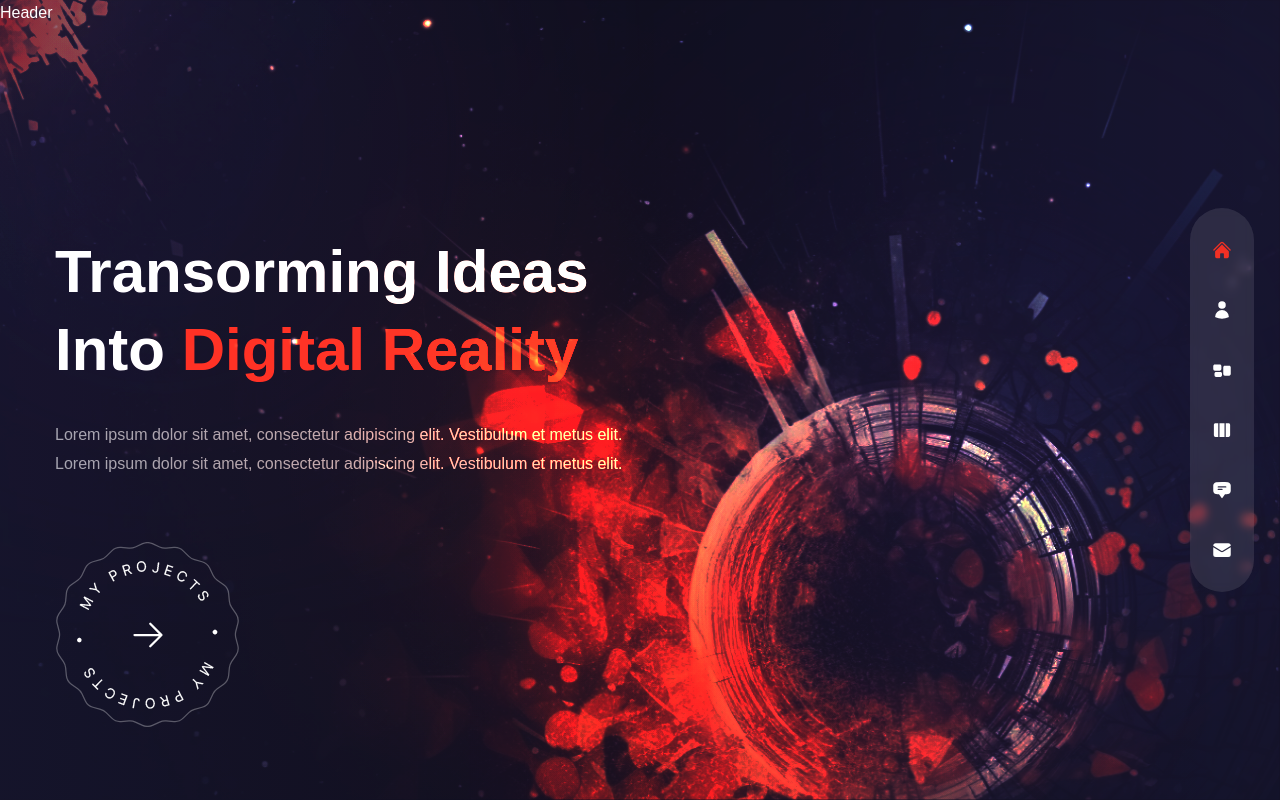
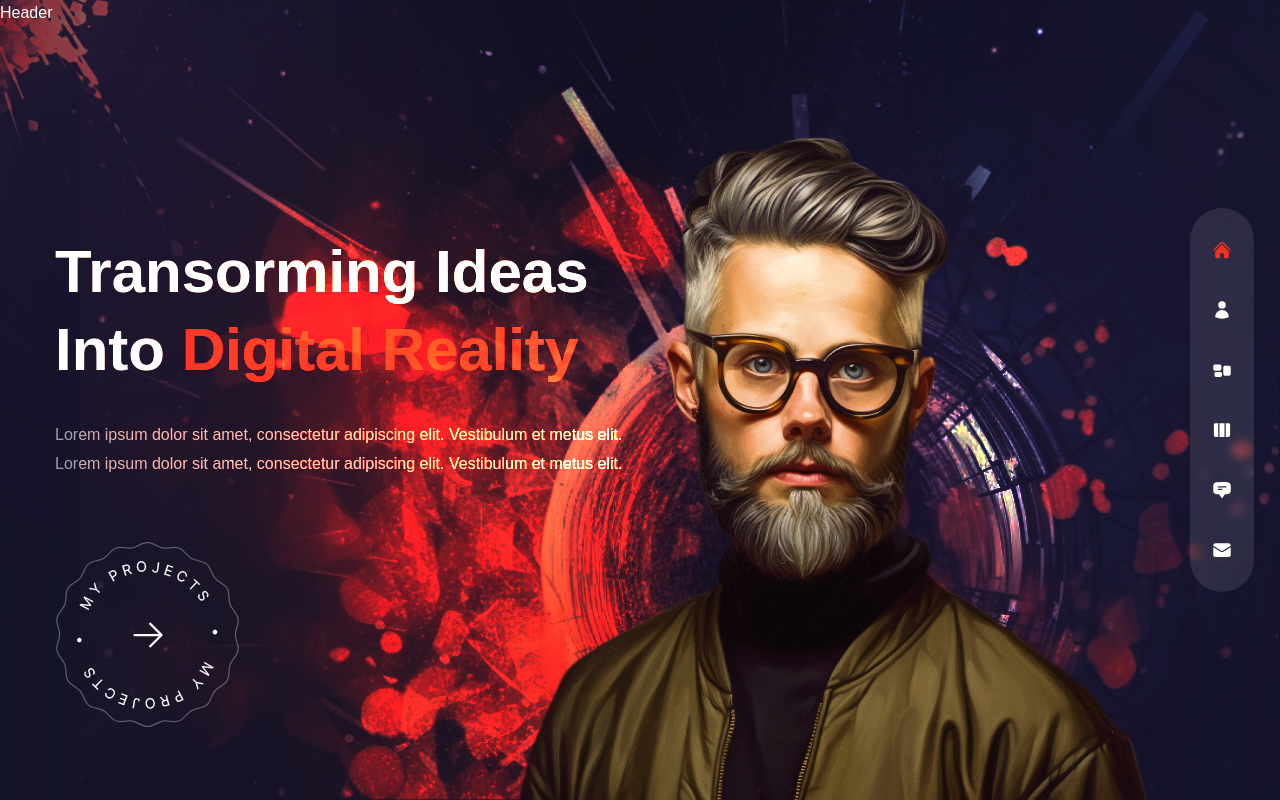
Before and after one commit to Atlon1/lukaszL-portfolio, a React (Create React App) app: page / in a window 1280 px wide. Built offline with nearby package versions, Linux system fonts and the light colour scheme.

Commit message:
nav animation rdy

```diff
--- a/src/components/Avatar.tsx
+++ b/src/components/Avatar.tsx
@@ -1,9 +1,11 @@
 import React from 'react';
+
+import AvatarOne from '../assets/avatar.png'
 
 const Avatar = () => {
     return (
-        <div>
-            Avatar
+        <div className='hidden xl:flex xl:max-w-none'>
+            <img src={AvatarOne} alt="avatar" className='translate-z-0 w-full h-full'/>
         </div>
     );
 };
--- a/src/pages/Home.tsx
+++ b/src/pages/Home.tsx
@@ -46,10 +46,24 @@ const Home = () => {
                 </div>
 
             </div>
-            <div className='w-full h-full absolute right-0 bottom-0'>
-                <div className='bg-none xl:bg-explosion xl:bg-cover xl:bg-right xl:bg-no-repeat w-full h-full absolute mix-blend-color-dodge translate-z-0'>
-
-                </div>
+            <div
+                className='w-[1200px] h-[1000px] absolute right-0 bottom-0'>
+                <motion.div
+                    variants={fadeIn('up', 0.5)}
+                    initial='hidden'
+                    animate='show'
+                    exit='hidden'
+                    className='bg-none xl:bg-explosion xl:bg-cover xl:bg-right xl:bg-no-repeat w-full h-full absolute mix-blend-color-dodge translate-z-0 opacity-90'>
+                </motion.div>
+                <motion.div
+                    variants={fadeIn('down', 0.5)}
+                    initial='hidden'
+                    animate='show'
+                    exit='hidden'
+                    transition={{duration: 1 , ease: 'easeInOut'}}
+                    className='w-full h-full max-w-[737px] max-h-[678px] absolute -bottom-32 lg:bottom-0 lg:right-[8%]'>
+                    <Avatar/>
+                </motion.div>
             </div>
         </div>
     );
```
